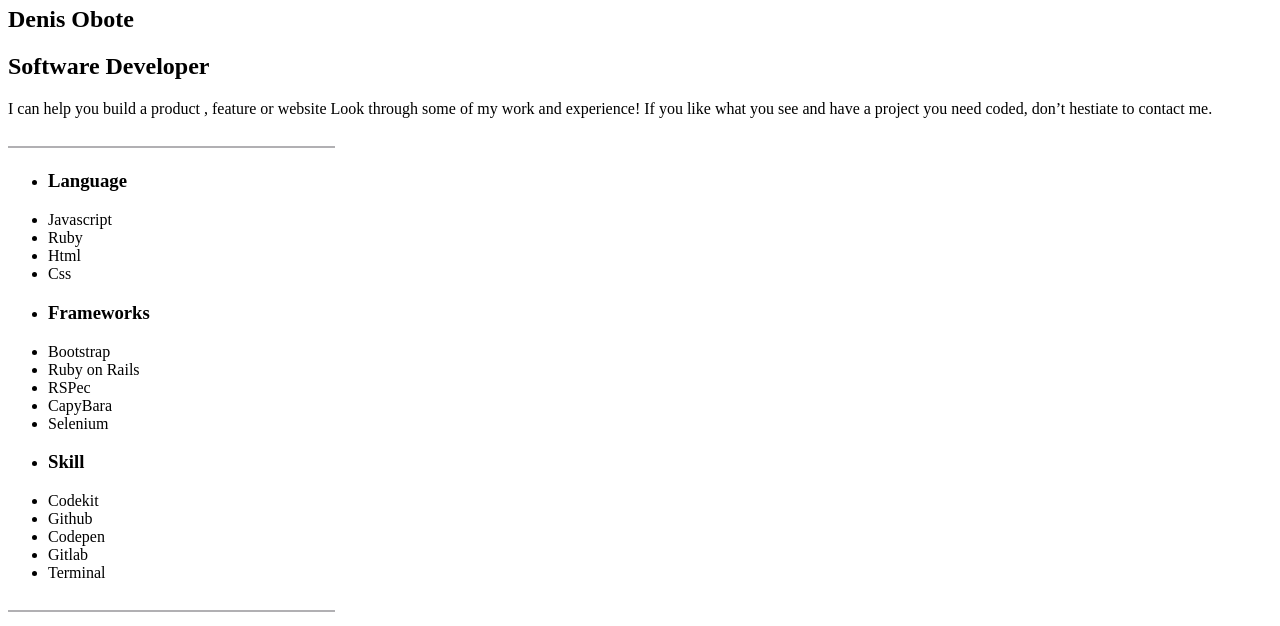
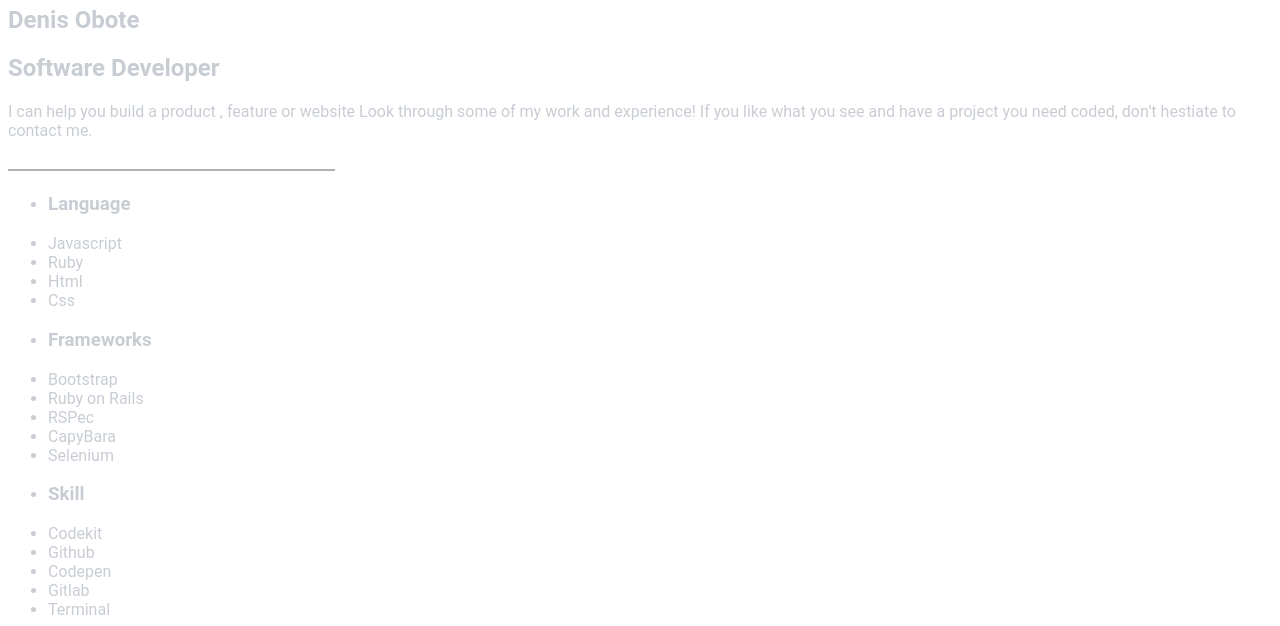
Before and after one commit to Obote/Portfolio-mobile-version, a website: page index.html in a window 1280 px wide. Shown: the part 55-681 px from the top of the page. Drawn offline with Linux system fonts and the light colour scheme; files whose address does not match are found by name.

Commit message:
Add body style

```diff
--- a/index.html
+++ b/index.html
@@ -127,6 +127,7 @@
         </ul>
         <button type="button" class="project-button">See Project</button>
     </section>
-    </main>
+    <div> <a class="arrow" href="#">obotedenis256@gmail.com</a> </div>
+</main>
 </body>
 </html>
--- a/style.css
+++ b/style.css
@@ -0,0 +1,12 @@
+@import url('https://fonts.googleapis.com/css?family=Open+Sans&display=swap');
+
+body {
+  display: flex;
+  flex-direction: column;
+  justify-content: center;
+  align-items: center;
+  width: auto;
+  height: auto;
+  font-family: Roboto, sans-serif;
+  color: #c8cdd4;
+}
```
